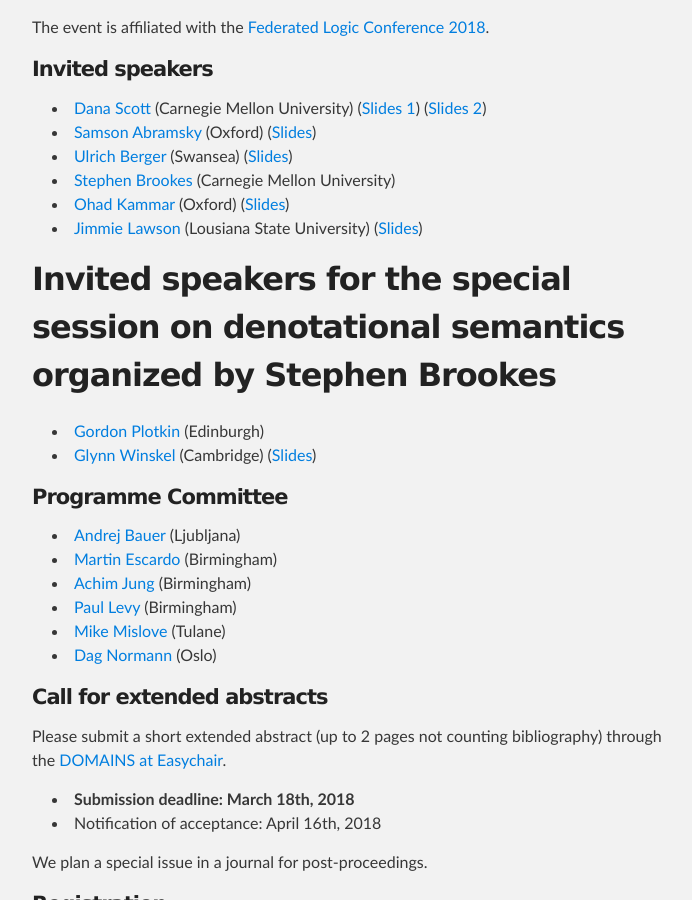
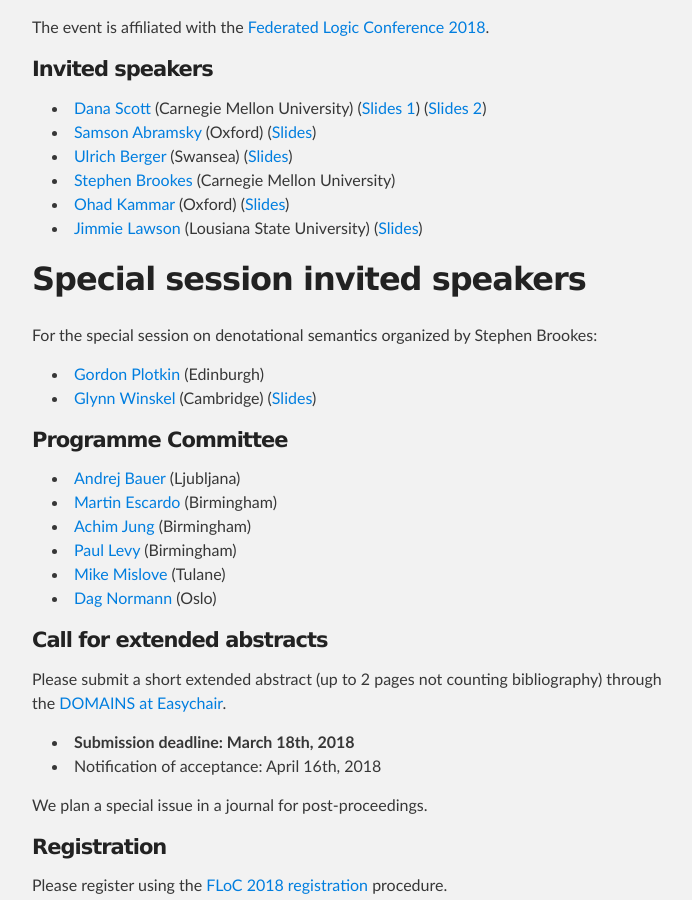
Before and after one commit to IMFM-SI/STM2025, a Jekyll site: the page built from index.md, in a window 1280 px wide and 900 px high, scrolled down 397 px. Shown: the whole window, without its empty margins (288-980 px from the left). Built offline with Jekyll 4.4.1, drawn with Linux system fonts in a browser that asks for light colours.

Commit message:
reformat

```diff
--- a/index.md
+++ b/index.md
@@ -25,8 +25,9 @@
 * [Ohad Kammar](http://www.cs.ox.ac.uk/people/ohad.kammar/main.html) (Oxford) ([Slides](slides/Kammar-Vakar-Staton.pdf))
 * [Jimmie Lawson](https://www.math.lsu.edu/~lawson/) (Lousiana State University) ([Slides](slides/Lawson.pdf))
 
-## Invited speakers for the special session on denotational semantics organized by Stephen Brookes
+## Special session invited speakers
 
+For the special session on denotational semantics organized by Stephen Brookes:
 * [Gordon Plotkin](http://homepages.inf.ed.ac.uk/gdp/) (Edinburgh)
 * [Glynn Winskel](https://www.cl.cam.ac.uk/~gw104/) (Cambridge) ([Slides](slides/Winskel.pdf))
 
```
